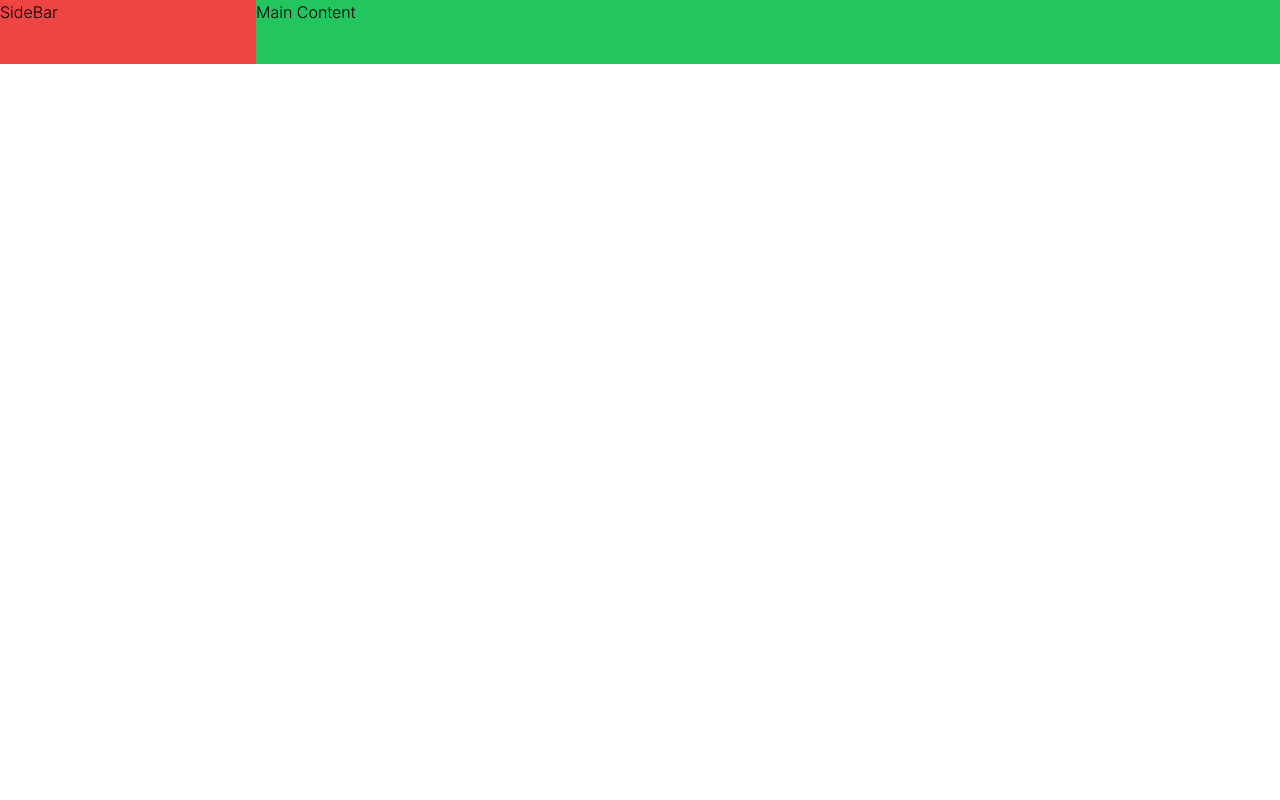
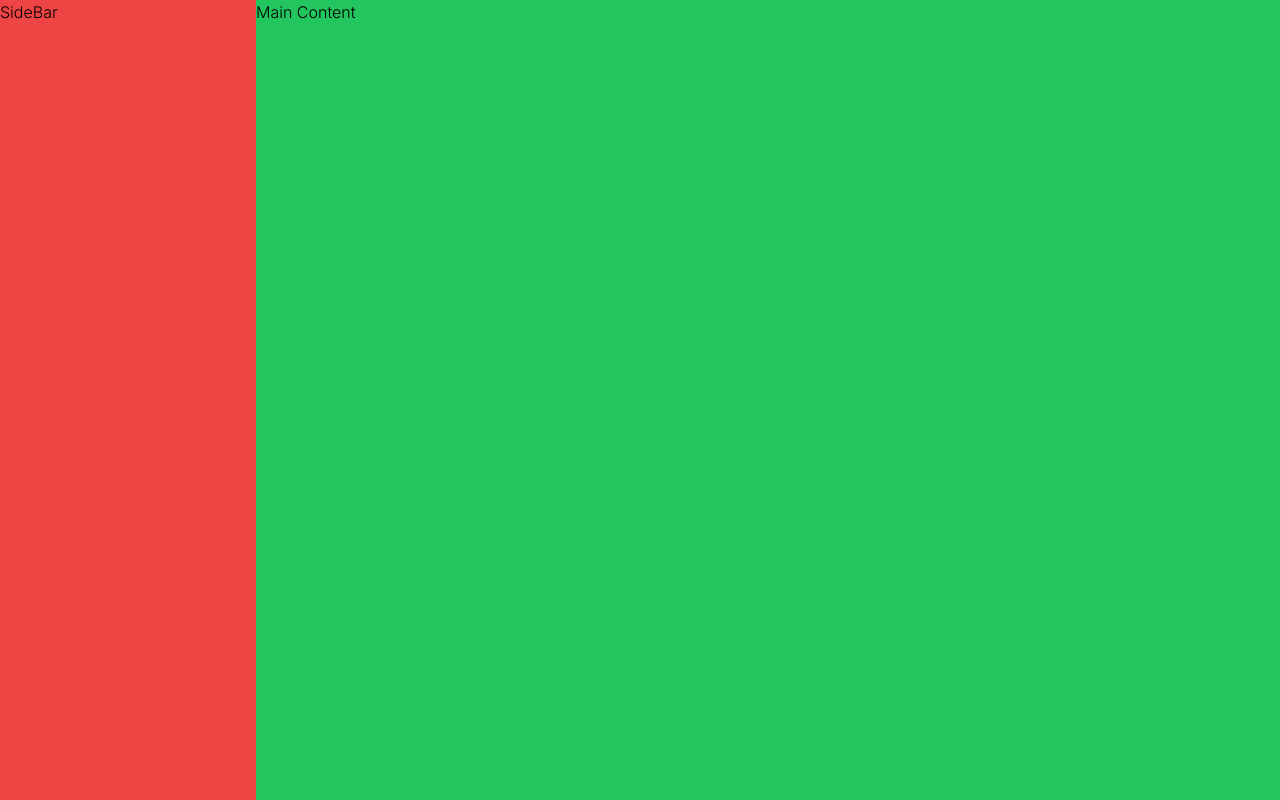
Before and after one commit to PuneetSivananda/ytube-projects, a Next.js app: page / in a window 1280 px wide. Built offline with nearby package versions, Linux system fonts and the light colour scheme.

Commit message:
feat: sidebar layout sample code

```diff
--- a/app/page.tsx
+++ b/app/page.tsx
@@ -5,11 +5,11 @@ import styles from './page.module.css'
 
 export default function Home() {
   return (
-    <div className='flex w-full'>
-      <div className="w-1/5 h-16 bg-red-500">
+    <div className='flex min-h-screen'>
+      <div className="w-1/5 bg-red-500">
         SideBar
       </div>
-      <div className="w-4/5 h-16 bg-green-500">
+      <div className="w-4/5 bg-green-500">
         Main Content
       </div>
     </div>
```
